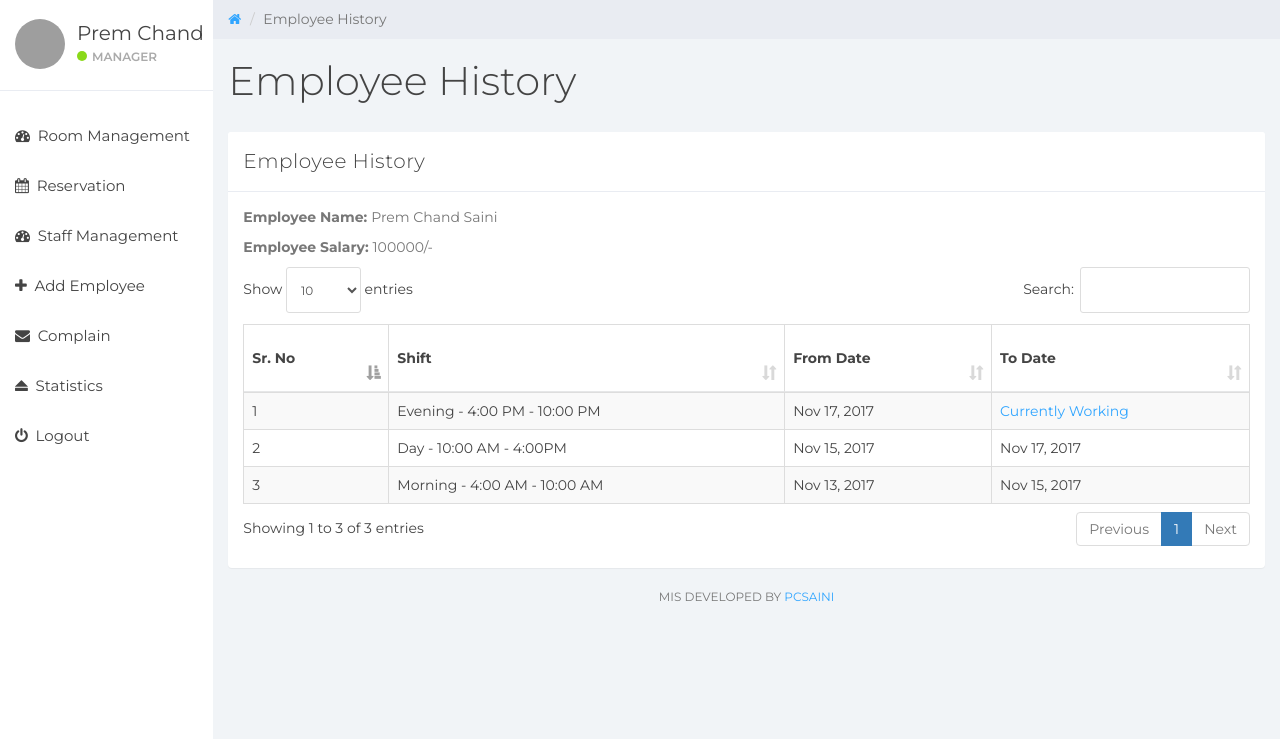
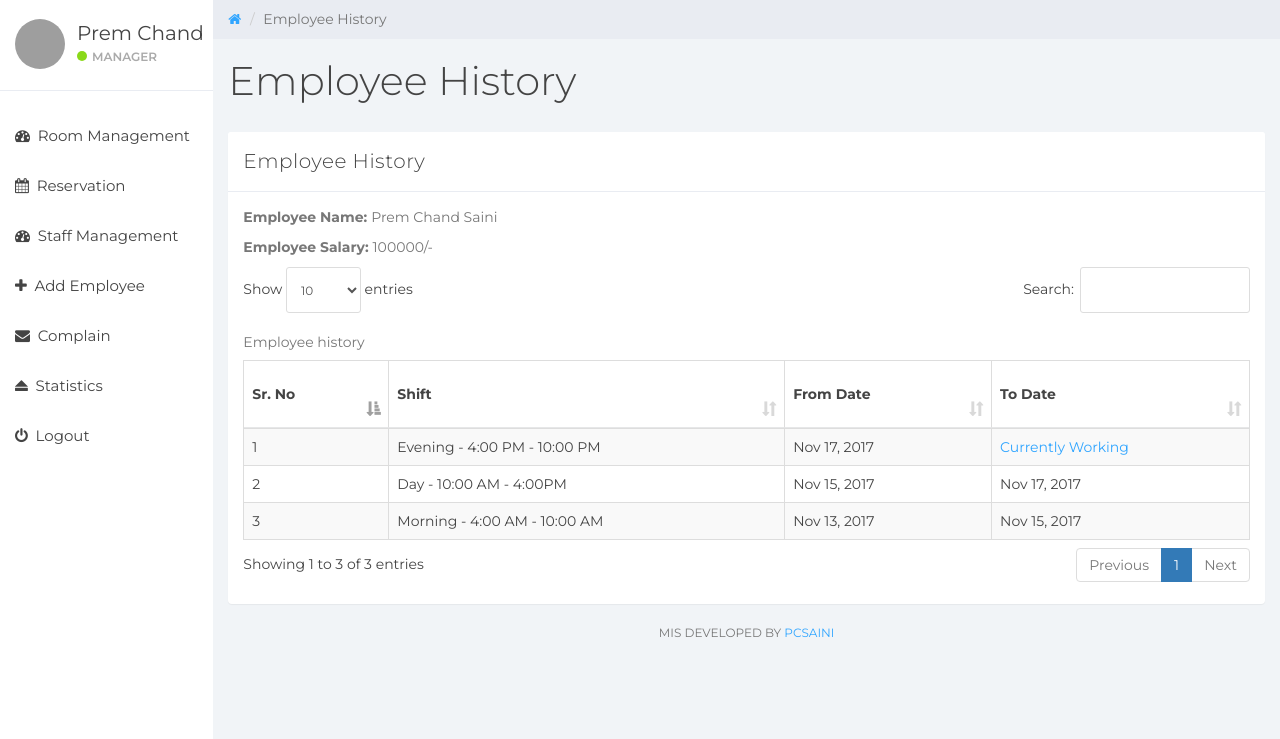
Before and after one commit to RKMAMUN/H_M_S, a PHP site: page /index.php?emp_history&empid=1 in a window 1280 px wide. Shown: the part 61-800 px from the top of the page. Run offline with PHP 8.4, Linux system fonts and the light colour scheme; a user stored in the database is signed in; data comes from the database, SQL or seed files in the repository; a stand-in replaces the project's code that opens the database connection; grey boxes are pictures that could not be loaded.

Commit message:
Update emp_history.php

```diff
--- a/emp_history.php
+++ b/emp_history.php
@@ -30,9 +30,10 @@
                     $employee = mysqli_fetch_assoc($emp_result);
                     ?>
                     <p><b>Employee Name: </b> <?php echo $employee['emp_name']; ?></p>
-                    <p><b>Employee Salary: </b> <?php echo $employee['salary'].'/-'; ?></p>
+                    <p><strong>Employee Salary: </strong> <?php echo $employee['salary'].'/-'; ?></p>
                     <table class="table table-striped table-bordered table-responsive" cellspacing="0" width="100%"
                            id="rooms">
+                        <caption>Employee history</caption>
                         <thead>
                         <tr>
                             <th>Sr. No</th>
```
